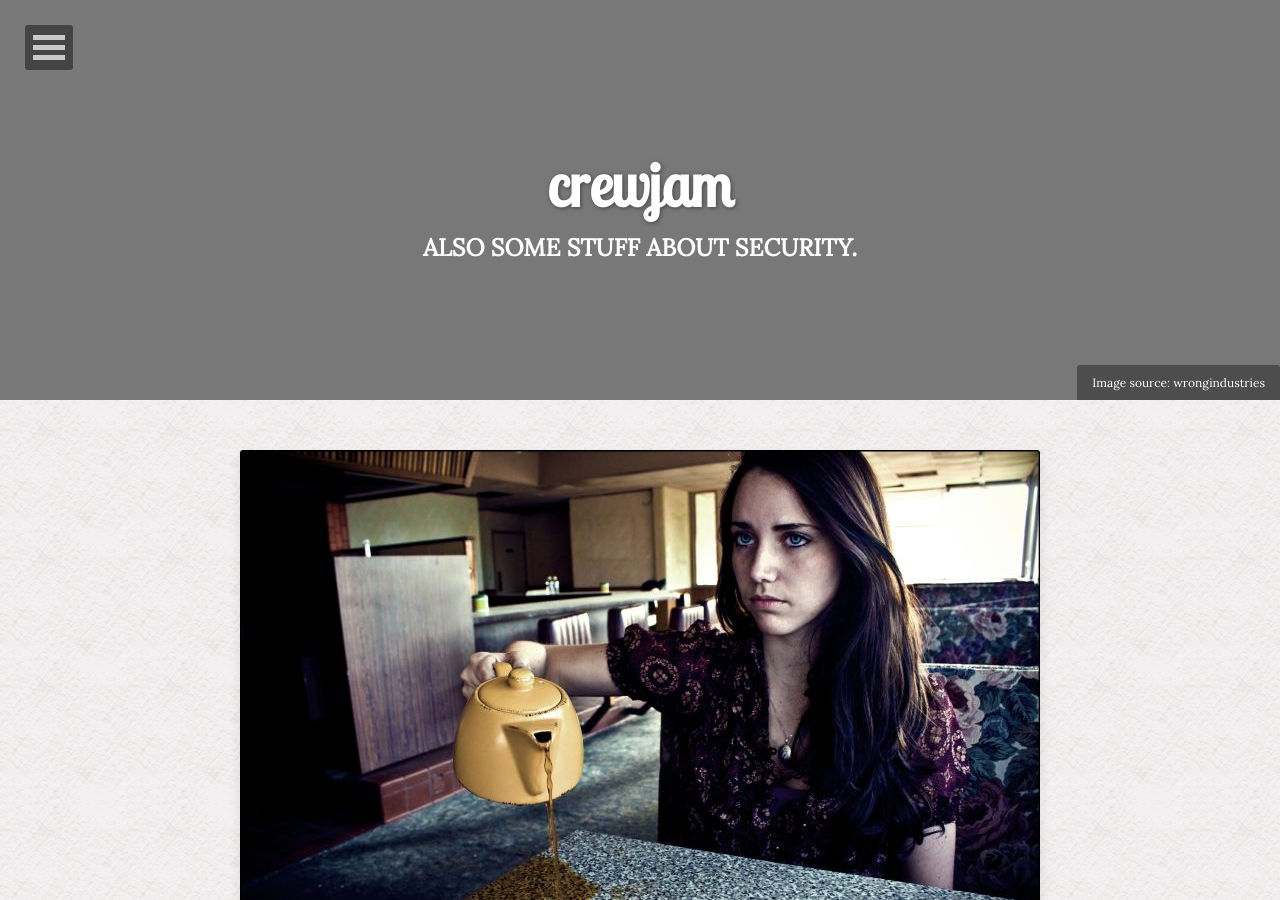
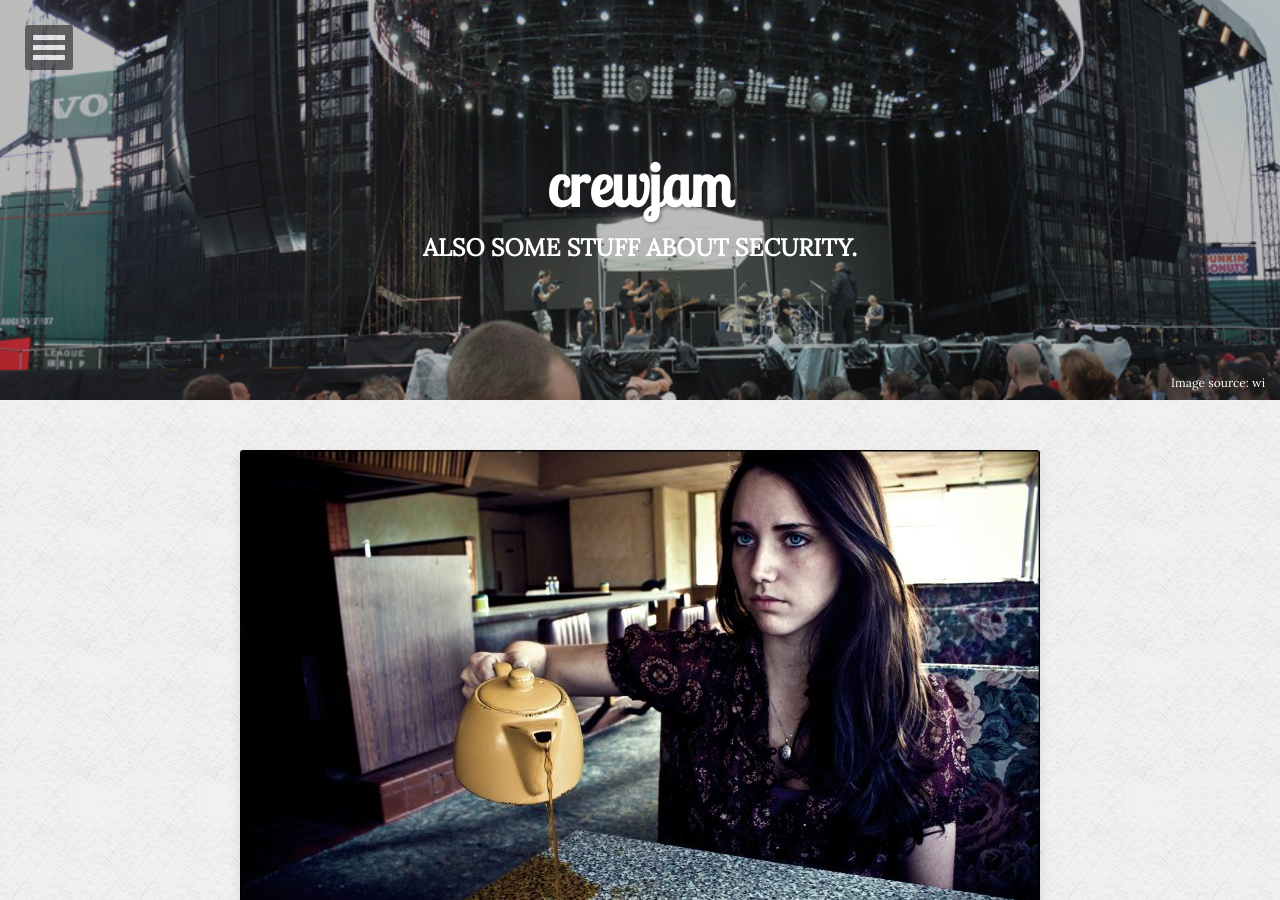
Before and after one commit to crewjam/blog, a Jekyll site: the page built from index.html, in a window 1280 px wide and 900 px high. Built offline with Jekyll 4.4.1, drawn with Linux system fonts in a browser that asks for light colours; nearby versions of some CDN libraries; the list of posts is cut into pages by our own code.

```diff
--- a/index.html
+++ b/index.html
@@ -5,9 +5,9 @@ description: in which the crew rocks out before the house opens. also some stuff
 tags: [Jekyll, theme, themes, responsive, blog, modern]
 comments: false
 image:
-  feature: 933188904_ae6b4fb028_o.jpg
-  credit: wrongindustries
-  creditlink: ihttps://www.flickr.com/photos/wrongindustries/933188904/
+  feature: 933188904_b55c4ba0a4_b_d.jpg
+  credit: wi
+  creditlink: https://www.flickr.com/photos/wrongindustries/933188904/
 ---
 
 {% for post in paginator.posts %}
```
Also changed, not shown: images/933188904_b55c4ba0a4_b_d.jpg (added).
